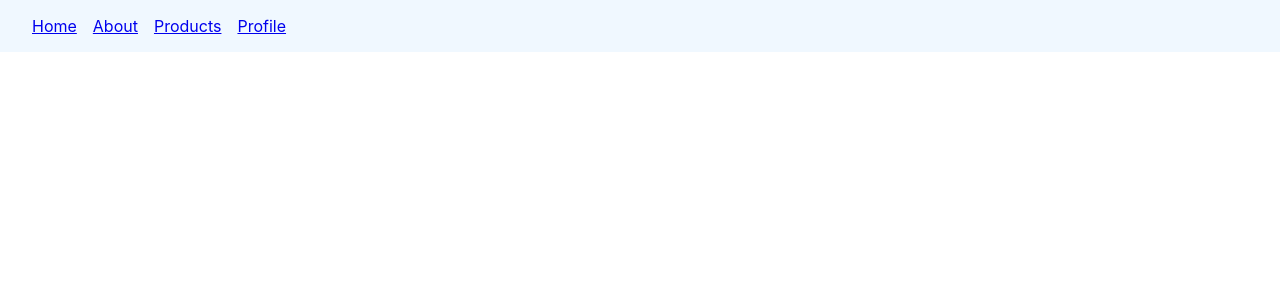
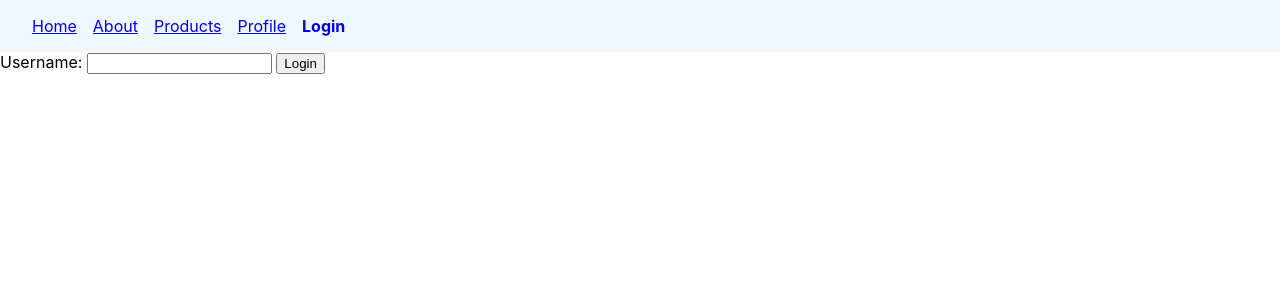
Before and after one commit to srpuce11/eccomerce-app, a React (Create React App) app: page /login in a window 1280 px wide. Shown: the top 300 px of the page. Built offline with nearby package versions, Linux system fonts and the light colour scheme.

Commit message:
auth applied

```diff
--- a/src/App.js
+++ b/src/App.js
@@ -5,13 +5,19 @@ import Navbar from "./routing/Navbar";
 import { Route, Routes } from "react-router-dom";
 import { Home } from "./pages/Home";
 import About from "./pages/About";
+import { OrderSummary } from "./pages/OrderSummary";
+import { Login } from "./components/auth/Login";
+import { AuthProvider } from "./components/auth/auth";
+import { RequireAuth } from "./components/auth/RequireAuth";
+import { Profile } from "./components/auth/Profile";
 const LazyAbout = React.lazy(() => import("./pages/About"));
 
 function App() {
   return (
-    <>
+    <AuthProvider>
       <Navbar />
       <Routes>
+      <Route path='/login' element={<Login />} />
         <Route path="/" element={<Home></Home>}></Route>
         <Route
           path="/about"
@@ -21,8 +27,17 @@ function App() {
             </React.Suspense>
           }
         ></Route>
+        <Route path='order-summary' element={<OrderSummary></OrderSummary>} />
+        <Route
+          path='/profile'
+          element={
+            <RequireAuth>
+              <Profile />
+            </RequireAuth>
+          }
+        />
       </Routes>
-    </>
+    </AuthProvider>
   );
 }
 
--- /dev/null
+++ b/src/components/auth/Login.js
@@ -0,0 +1,25 @@
+import { useState } from 'react'
+import { useNavigate, useLocation } from 'react-router-dom'
+import { useAuth } from './auth'
+
+export const Login = () => {
+  const [user, setUser] = useState('')
+  const navigate = useNavigate()
+  const location = useLocation()
+  const auth = useAuth()
+
+  const redirectPath = location.state?.path || '/'
+
+  const handleLogin = () => {
+    auth.login(user)
+    navigate(redirectPath, { replace: true })
+  }
+  return (
+    <div>
+      <label>
+        Username: <input type='text' onChange={e => setUser(e.target.value)} />
+      </label>{' '}
+      <button onClick={handleLogin}>Login</button>
+    </div>
+  )
+}
--- /dev/null
+++ b/src/components/auth/Profile.js
@@ -0,0 +1,16 @@
+import { useNavigate } from 'react-router-dom'
+import { useAuth } from './auth'
+
+export const Profile = () => {
+  const navigate = useNavigate()
+  const auth = useAuth()
+  const handleLogout = () => {
+    auth.logout()
+    navigate('/')
+  }
+  return (
+    <div>
+      Welcome {auth.user}.<button onClick={handleLogout}>Logout</button>
+    </div>
+  )
+}
--- /dev/null
+++ b/src/components/auth/RequireAuth.js
@@ -0,0 +1,11 @@
+import { Navigate, useLocation } from 'react-router-dom'
+import { useAuth } from './auth'
+
+export const RequireAuth = ({ children }) => {
+  const location = useLocation()
+  const auth = useAuth()
+  if (!auth.user) {
+    return <Navigate to='/login' state={{ path: location.pathname }} />
+  }
+  return children
+}
--- /dev/null
+++ b/src/components/auth/auth.js
@@ -0,0 +1,25 @@
+import { useState, createContext, useContext } from 'react'
+
+const AuthContext = createContext(null)
+
+export const AuthProvider = ({ children }) => {
+  const [user, setUser] = useState(null)
+
+  const login = user => {
+    setUser(user)
+  }
+
+  const logout = () => {
+    setUser(null)
+  }
+
+  return (
+    <AuthContext.Provider value={{ user, login, logout }}>
+      {children}
+    </AuthContext.Provider>
+  )
+}
+
+export const useAuth = () => {
+  return useContext(AuthContext)
+}
--- /dev/null
+++ b/src/pages/OrderSummary.js
@@ -0,0 +1,14 @@
+import { useNavigate } from 'react-router-dom'
+
+export const OrderSummary = () => {
+  const navigate = useNavigate()
+
+  return (
+    <>
+      <div>
+        Order confirmed!
+        <button onClick={() => navigate(-1)}>Go back</button>
+      </div>
+    </>
+  )
+}
--- a/src/routing/Navbar.js
+++ b/src/routing/Navbar.js
@@ -1,7 +1,10 @@
 import React from "react";
 import { NavLink } from "react-router-dom";
+import { useAuth } from '../components/auth/auth'
 
 function Navbar() {
+  const auth = useAuth()
+
   const navLinkStyles = ({ isActive }) => {
     return {
       fontWeight: isActive ? "bold" : "normal",
@@ -23,6 +26,11 @@ function Navbar() {
       <NavLink to="/profile" style={navLinkStyles}>
         Profile
       </NavLink>
+      {!auth?.user && (
+        <NavLink to='/login' style={navLinkStyles}>
+          Login
+        </NavLink>
+      )}
     </nav>
   );
 }
```
Also changed, not shown: src/pages/Products.js (added, +16 -0 lines).
